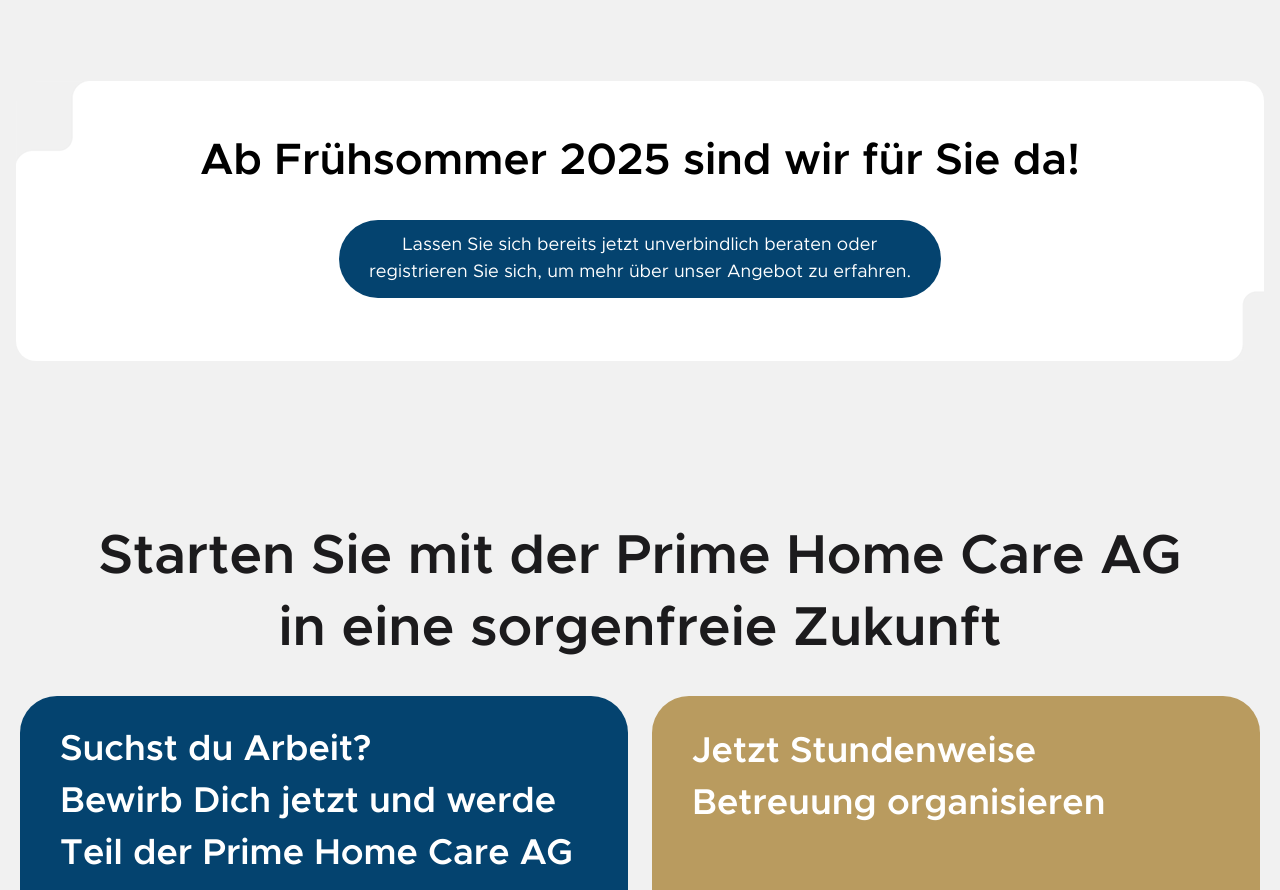
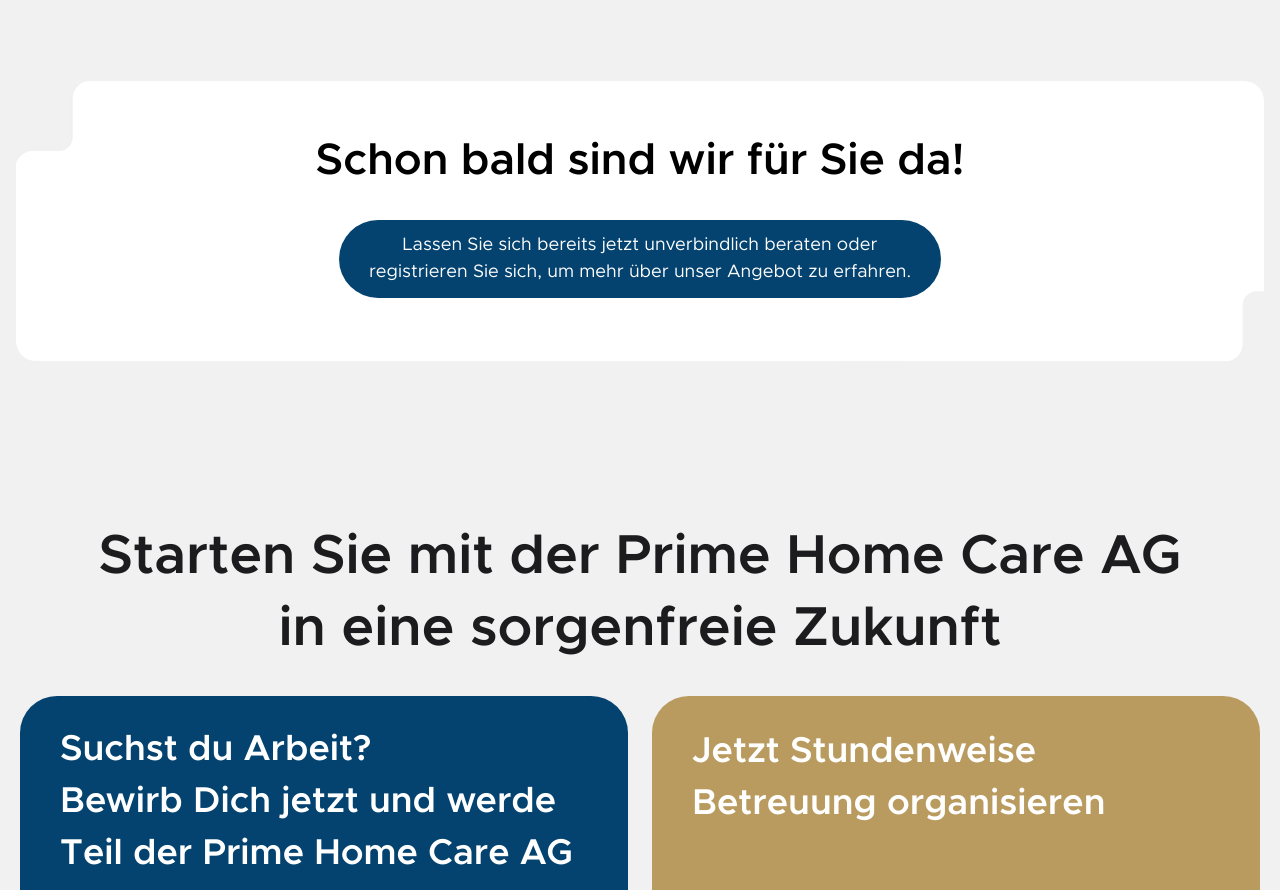
Before and after one commit to theekspertsteam/PHC, a Next.js app: page / in a window 1280 px wide. Shown: the part 2940-3830 px from the top of the page. Built offline with nearby package versions, Linux system fonts and the light colour scheme; a web font is replaced by a local one.

Commit message:
Update index.js

```diff
--- a/src/pages/index.js
+++ b/src/pages/index.js
@@ -118,7 +118,7 @@
   {/* Text Content */}
   <div className="relative z-20 w-full max-w-[100%] flex flex-col justify-center items-center text-white">
     <p className="mt-[60px] mb-4 px-4 py-2 text-[18px] font-medium leading-[22px] bg-[linear-gradient(93deg,_#000_0%,_rgba(0,_0,_0,_0.30)_100%)] bg-opacity-50 rounded-[15px] max-w-[320px]">
-      Ab Frühsommer 2025 bietet die
+      Schon bald bietet die
     </p>
 
     <h2 className="text-[22px] font-semibold leading-[26px]">
@@ -479,7 +479,7 @@
       }}
     >
       <h2 className="text-center text-black text-[24px] lg:text-[44px] mt-[30px] font-[600] mb-[10px] lg:w-[894px]">
-      Ab Frühsommer 2025 sind wir für Sie da!
+      Schon bald sind wir für Sie da!
       </h2>
 
 
@@ -504,7 +504,7 @@
   }}
 >
   <h2 className="text-center text-black text-[24px] lg:text-[44px] mt-[30px] font-[600] mb-[10px] lg:w-[894px]">
-    Ab Frühsommer 2025 sind wir für Sie da!
+    Schon bald sind wir für Sie da!
   </h2>
 
   {/* Button Section */}
@@ -533,7 +533,7 @@
       lineHeight: '32px', // 100%
     }}
   >
-    Ab Frühsommer 2025 sind wir für Sie da!
+    Schon bald sind wir für Sie da!
   </h2>
 
   {/* Button Section */}
```
